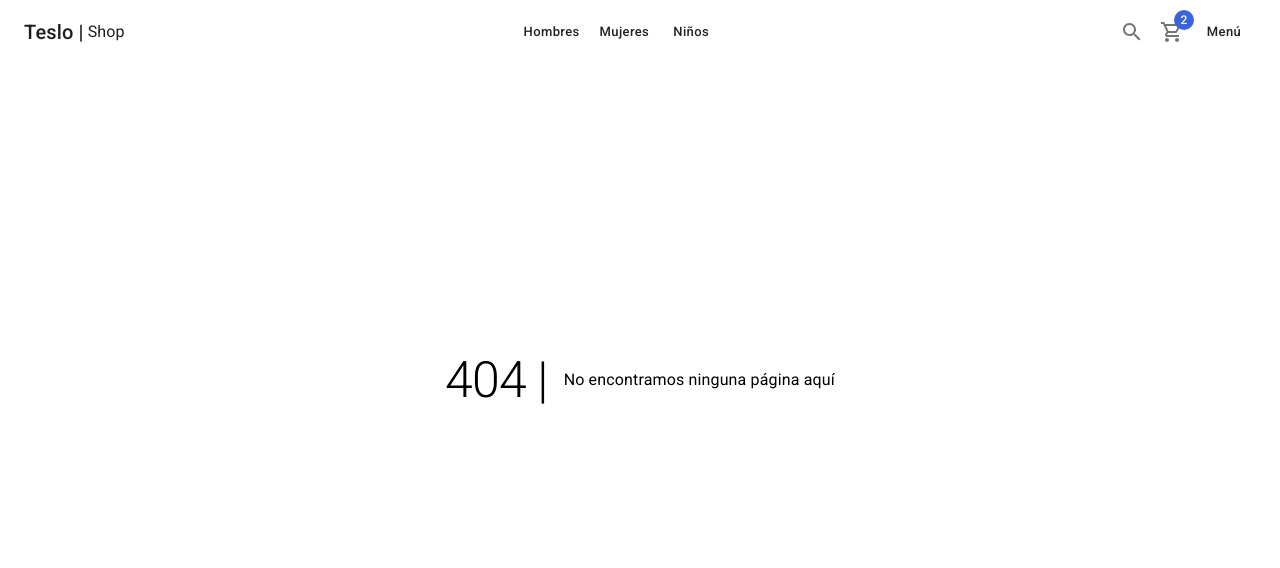
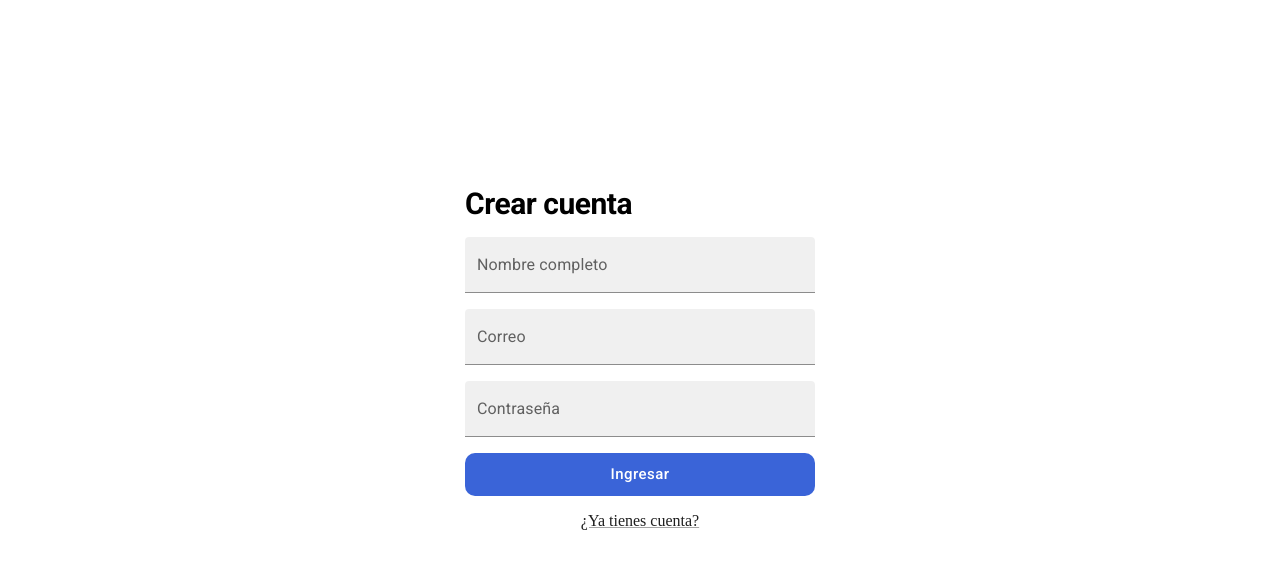
Before and after one commit to vhalvarez/teslo-shop-nextjs, a Next.js app: page /auth/register in a window 1280 px wide. Before the commit this address had no page. Shown: the top 568 px of the page. Built offline with nearby package versions, Linux system fonts and the light colour scheme.

Commit message:
Pagina de registro

```diff
--- a/components/layouts/AuthLayout.tsx
+++ b/components/layouts/AuthLayout.tsx
@@ -18,7 +18,7 @@ export const AuthLayout: FC<Props> = ({ children, title }) => {
                     display="flex"
                     justifyContent="center"
                     alignItems="center"
-                    height="calc(100vh - 200px)"
+                    height="calc(100vh - 100px)"
                 >
                     {children}
                 </Box>
--- /dev/null
+++ b/pages/auth/register.tsx
@@ -0,0 +1,56 @@
+import NextLink from "next/link";
+import { Box, Button, Grid, Link, TextField, Typography } from "@mui/material";
+import { AuthLayout } from "../../components/layouts";
+
+const RegisterPage = () => {
+    return (
+        <AuthLayout title="Ingresar">
+            <Box sx={{ width: 350, padding: "10px 20px" }}>
+                <Grid container spacing={2}>
+                    <Grid item xs={12}>
+                        <Typography variant="h1" component="h1">
+                            Crear cuenta
+                        </Typography>
+                    </Grid>
+                    <Grid item xs={12}>
+                        <TextField
+                            label="Nombre completo"
+                            variant="filled"
+                            fullWidth
+                        />
+                    </Grid>
+
+                    <Grid item xs={12}>
+                        <TextField label="Correo" variant="filled" fullWidth />
+                    </Grid>
+                    <Grid item xs={12}>
+                        <TextField
+                            label="Contraseña"
+                            type="password"
+                            variant="filled"
+                            fullWidth
+                        />
+                    </Grid>
+
+                    <Grid item xs={12}>
+                        <Button
+                            color="secondary"
+                            className="cirular-btn"
+                            size="large"
+                            fullWidth
+                        >
+                            Ingresar
+                        </Button>
+                    </Grid>
+                    <Grid item xs={12} display="flex" justifyContent="center">
+                        <NextLink href="/auth/login" passHref>
+                            <Link underline="always">¿Ya tienes cuenta?</Link>
+                        </NextLink>
+                    </Grid>
+                </Grid>
+            </Box>
+        </AuthLayout>
+    );
+};
+
+export default RegisterPage;
```
